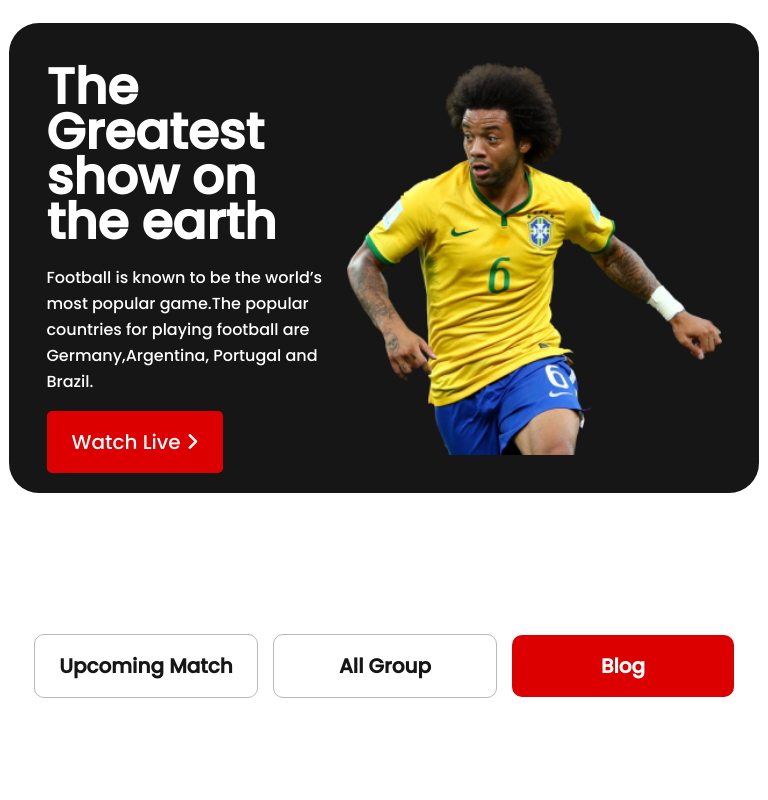
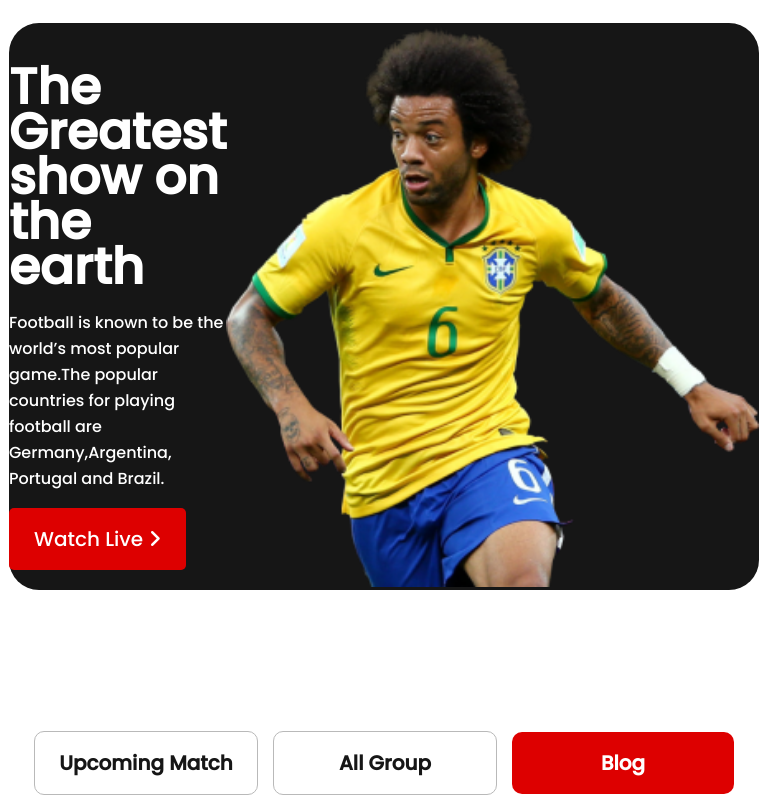
Before and after one commit to hasibprangon/Assignment-2, a plain HTML site: page index.html in a window 768 px wide. Shown: the top 800 px of the page. Drawn offline with Linux system fonts and the light colour scheme.

Commit message:
Assignment Done

```diff
--- a/index.html
+++ b/index.html
@@ -8,7 +8,7 @@
     <script src="https://kit.fontawesome.com/03a551c3cc.js" crossorigin="anonymous"></script>
     <!-- css link -->
     <link rel="stylesheet" href="style.css">
-    <title>World Cup 1</title>
+    <title>World Cup</title>
 </head>
 <body>
     <!-- starting header section -->
--- a/style.css
+++ b/style.css
@@ -333,8 +333,12 @@ hr{
         margin-top: 0;
         margin-bottom: 20px;
     }
+    .rightside-header{
+        width: 100%;
+        display: block;
+    }
     .rightside-header img{
-        width: 100%;
+         width: 100%;
         display: block;
     }
     .container-of-blogs {
```
Also changed, not shown: match.html (+1 -1 lines).
